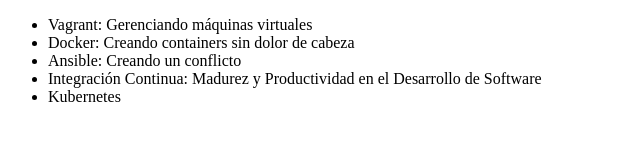
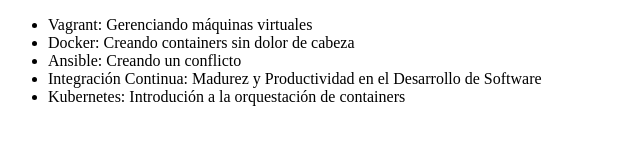
Before and after one commit to MEUFAJ/alura-git, a plain HTML site: page index.html in a window 1280 px wide. Shown: the whole page, without its empty margins (0-640 px from the left). Drawn offline with Linux system fonts and the light colour scheme.

Commit message:
Modificando el nombre del curso de Kubernetes

```diff
--- a/index.html
+++ b/index.html
@@ -10,7 +10,7 @@
             <li>Docker: Creando containers sin dolor de cabeza</li>
             <li>Ansible: Creando un conflicto </li>
             <li>Integración Continua: Madurez y Productividad en el Desarrollo de Software</li>
-            <li>Kubernetes </li>
+            <li>Kubernetes: Introdución a la orquestación de containers</li>
         </ul>
     </body>
 </html>
```
